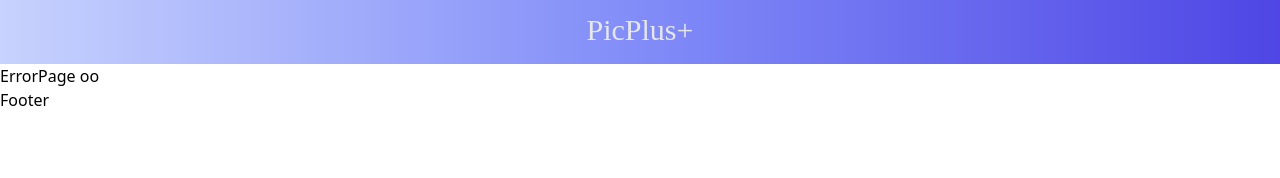
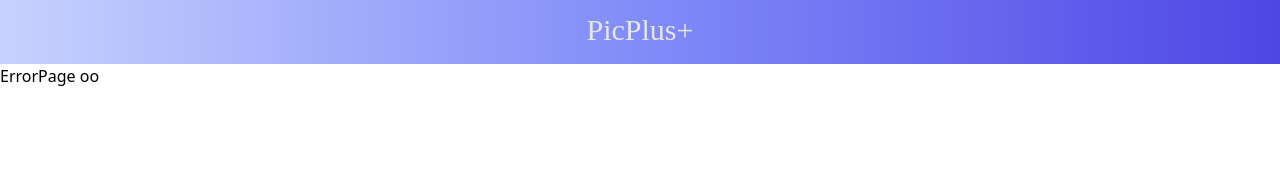
Before and after one commit to daysuwaa/PicPlus, a React (Create React App) app: page / in a window 1280 px wide. Shown: the top 178 px of the page. Built offline with nearby package versions, Linux system fonts and the light colour scheme; a web font is replaced by a local one.

Commit message:
deleted a file

```diff
--- a/src/App.js
+++ b/src/App.js
@@ -6,7 +6,7 @@
 import Signup from "./components/Signup";
 import ErrorPage from "./components/ErrorPage";
 import  Navbar  from "./components/Navbar";
-import Footer from "./components/Footer";
+
 
 function App  () {
   return (
@@ -20,7 +20,7 @@
        <Route path="PicPlus/post" element={<Post />} />
        <Route path="*" element ={<ErrorPage/>} />
      </Routes>
-     <Footer/>
+
    </Router>
 
 
--- a/src/components/Footer.jsx
+++ /dev/null
@@ -1,9 +0,0 @@
-import React from 'react'
-
-const Footer = () => {
-  return (
-    <div>Footer</div>
-  )
-}
-
-export default Footer
```
